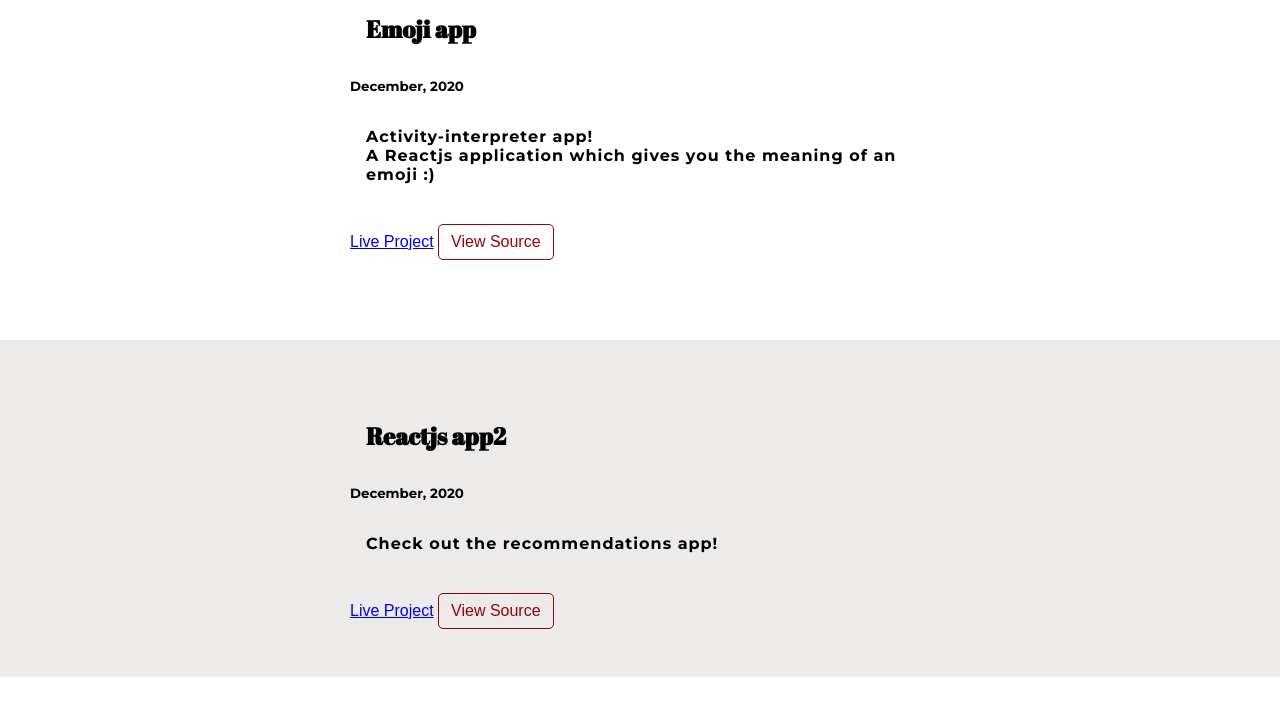
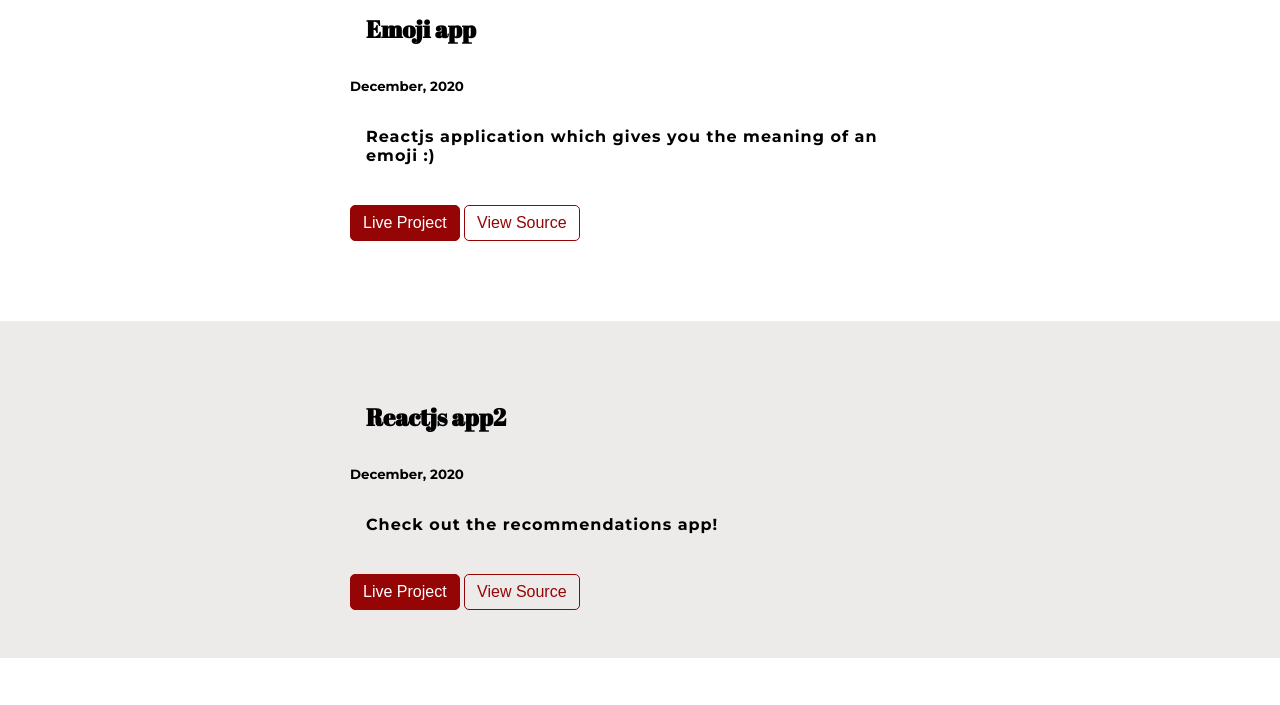
Before and after one commit to saisudhir14/my-portfolio, a plain HTML site: page projects.html in a window 1280 px wide. Shown: the part 2030-2735 px from the top of the page. Drawn offline with Linux system fonts and the light colour scheme.

Commit message:
updated links

```diff
--- a/projects.html
+++ b/projects.html
@@ -103,14 +103,14 @@
       </li>
 
 
-      <li>
+     <li>
         <article class="container-center p-3">
           <h2>Emoji app</h2>
           <small>December, 2020</small>
           <p>
-            Activity-interpreter app! <br>A Reactjs application which gives you the meaning of an emoji :)
+            Reactjs application which gives you the meaning of an emoji :)
           </p>
-          <a href="https://34yjl.csb.app/" class="link-primary-link">Live Project</a>
+          <a href="https://34yjl.csb.app/" class="link-primary link">Live Project</a>
           <a href="https://github.com/sudhirdontha72/activity-interpreter-app" class="link-secondary link">View Source</a>
         </article>
       </li>
@@ -122,11 +122,12 @@
             Check out the recommendations app!
           </p>
 
-          <a href=" #">Live Project</a>
+          <a href="" class="link-primary link">Live Project</a>
 
           <a href="https://github.com/sudhirdontha72/recommendations-app-react-2" class="link-secondary link">View Source</a>
         </article>
       </li>
+
 
 
 
```
